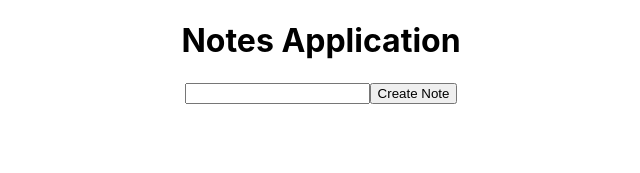
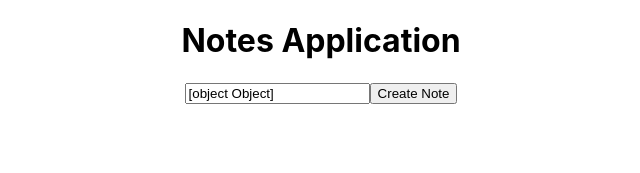
Before and after one commit to Vish-Mayer/notes-app-react, a React (Create React App) app: page / in a window 1280 px wide. Shown: the top 173 px of the page, without its empty margins (319-959 px from the left). Built offline with nearby package versions, Linux system fonts and the light colour scheme.

Commit message:
stubbing current date for test

```diff
--- a/src/App.js
+++ b/src/App.js
@@ -34,7 +34,7 @@ class App extends Component {
         <h1>Notes Application</h1>
         <form id= "new-note-form" onSubmit={this.addItem.bind(this)}>
           <input type="text" className="text-input" placeholder="Enter Text"
-          value={this.state.currentItem.text}
+          value={this.state.currentItem}
           onChange={this.handleInput.bind(this)}/>
           <button id="submit">Create Note</button>
         </form>
```
Also changed, not shown: 1 other file (tests, documents, lock files or other folders).
